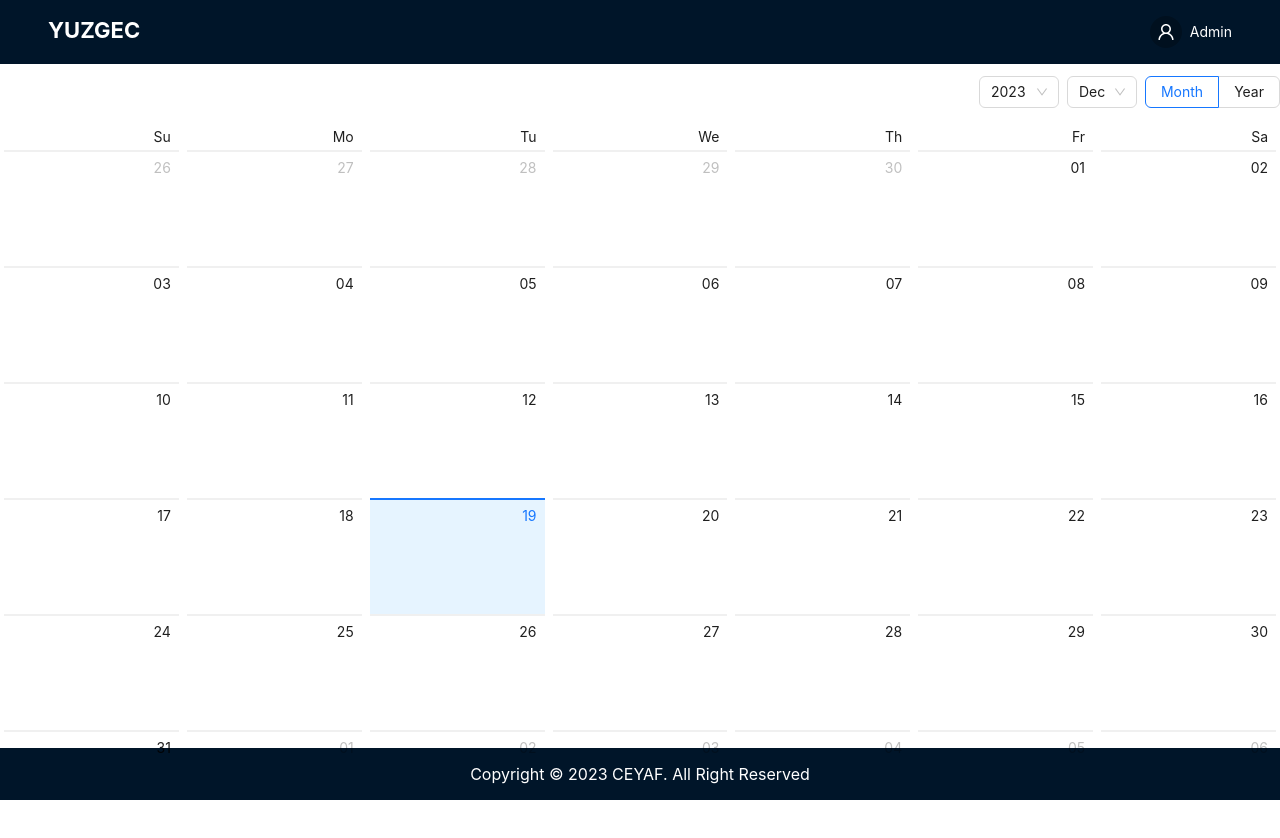
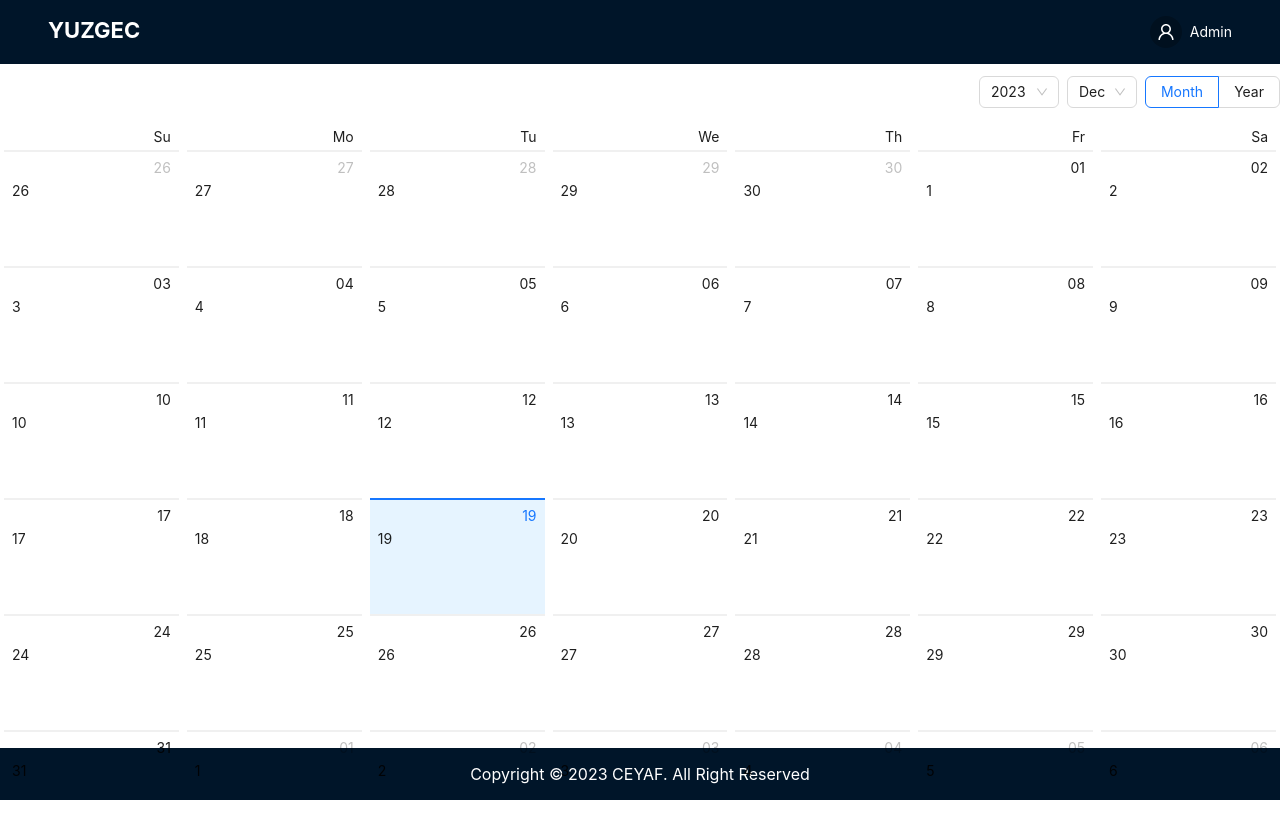
Before and after one commit to CEo7AF/yuzgec-automation, a React (Create React App) app: page /calender in a window 1280 px wide. Shown: the top 838 px of the page. Built offline with nearby package versions, Linux system fonts and the light colour scheme.

Commit message:
calender

```diff
--- a/package.json
+++ b/package.json
@@ -8,9 +8,11 @@
     "@testing-library/user-event": "^13.2.1",
     "antd": "^5.12.4",
     "react": "^18.2.0",
+    "react-big-calendar": "^1.8.5",
     "react-dom": "^18.2.0",
     "react-router-dom": "^6.21.0",
     "react-scripts": "5.0.1",
+    "styled-components": "^6.1.2",
     "web-vitals": "^2.1.0"
   },
   "scripts": {
--- a/src/Pages/Calender.js
+++ b/src/Pages/Calender.js
@@ -1,48 +1,48 @@
 import React, { useState } from 'react';
-import { Calendar, Modal, Input, Button } from 'antd';
+import { Calendar, Alert, Modal, Input } from 'antd';
 
 const App = () => {
-  const [selectedDate, setSelectedDate] = useState(null);
-  const [inputValue, setInputValue] = useState('');
-  const [note, setNote] = useState('');
+  const [notes, setNotes] = useState({});
 
   const onPanelChange = (value, mode) => {
     console.log(value.format('YYYY-MM-DD'), mode);
   };
 
-  const onDateSelect = (value) => {
-    setSelectedDate(value);
-    Modal.info({
-      title: 'Seçilen Tarih',
+  const onSelect = (value) => {
+    const selectedDate = value.format('YYYY-MM-DD');
+    const existingNote = notes[selectedDate];
+
+    Modal.confirm({
+      title: 'Not Ekle',
       content: (
-        <div>
-          <p>{value.format('YYYY-MM-DD')}</p>
-          <Input
-            placeholder="Bir şeyler yazın"
-            value={inputValue}
-            onChange={(e) => setInputValue(e.target.value)}
-          />
-        </div>
+        <Input.TextArea
+          placeholder="Notunuzu buraya ekleyin"
+          rows={4}
+          defaultValue={existingNote}
+        />
       ),
-      onOk() {
-        setNote(inputValue);
-        setInputValue('');
-        setSelectedDate(null);
+      onOk: async () => {
+        const newNote = document.querySelector('.ant-modal-root .ant-input').value;
+        setNotes((prevNotes) => ({ ...prevNotes, [selectedDate]: newNote }));
       },
     });
   };
 
+  const dateCellRender = (value) => {
+    const dateString = value.format('YYYY-MM-DD');
+    const note = notes[dateString];
+
+    return (
+      <div>
+        <span>{value.date()}</span>
+        {note && <Alert message={note} type="info" showIcon />}
+      </div>
+    );
+  };
+
   return (
     <div>
-      <Calendar onPanelChange={onPanelChange} onSelect={onDateSelect} />
-      <div style={{ marginTop: '20px' }}>
-        {note && (
-          <div>
-            <h2>Not:</h2>
-            <p>{note}</p>
-          </div>
-        )}
-      </div>
+      <Calendar onPanelChange={onPanelChange} onSelect={onSelect} dateCellRender={dateCellRender} />
     </div>
   );
 };
```
Also changed, not shown: 2 other files (tests, documents, lock files or other folders).
